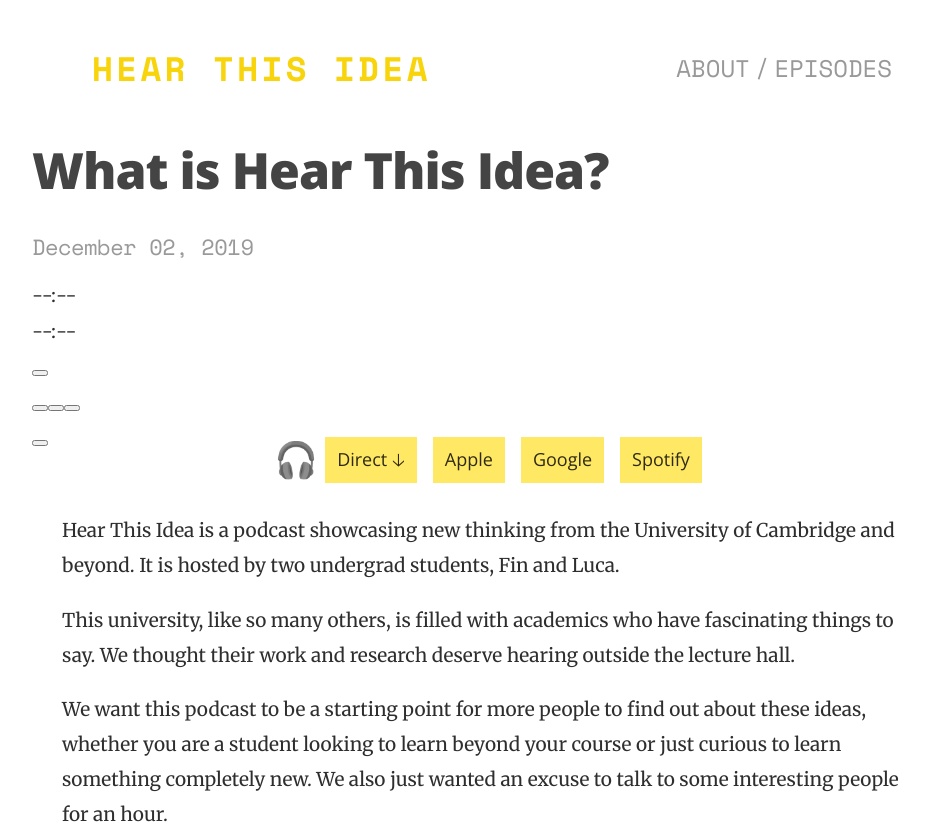
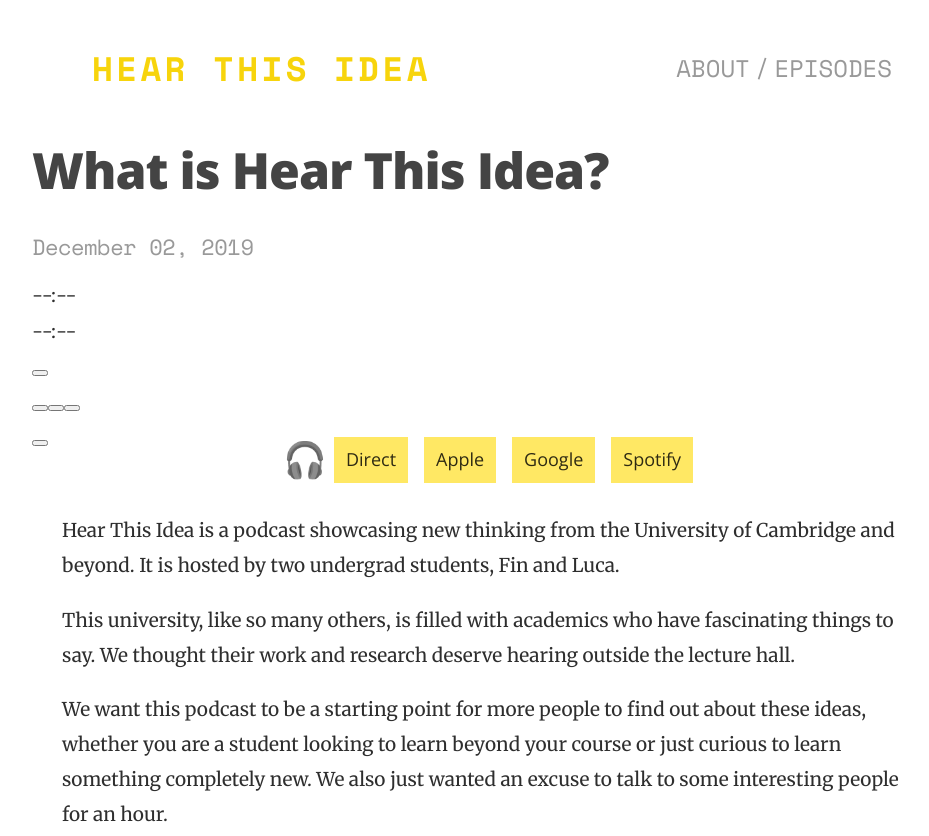
Before and after one commit to finmoorhouse/hearthisidea.com, a Gatsby site: page /episodes/neel in a window 1280 px wide. Shown: the top 836 px of the page, without its empty margins (148-1077 px from the left). Built offline with nearby package versions, Linux system fonts and the light colour scheme; Gatsby itself is replaced by a stand-in of ours; no server answers.

Commit message:
Removed utf8 character until I can get it working.

```diff
--- a/src/components/episode-links.js
+++ b/src/components/episode-links.js
@@ -8,7 +8,7 @@
 
         <div className="listen-container episode-links">
           <h4 className = "listen-title">🎧</h4>
-          <a className = "listen listen-link" href={props.direct || "/"} target="_blank" rel="noopener noreferrer">Direct 🡣</a>
+          <a className = "listen listen-link" href={props.direct || "/"} target="_blank" rel="noopener noreferrer">Direct</a>
           <a className = "listen listen-link" href={props.apple || "https://podcasts.apple.com/gb/podcast/hear-this-idea/id1496501781"} target="_blank" rel="noopener noreferrer">Apple</a>
           <a className = "listen listen-link" href={props.google || "https://podcasts.google.com/?feed=aHR0cHM6Ly9waW5lY2FzdC5jb20vZmVlZC9oZWFyLXRoaXMtaWRlYQ"} target="_blank" rel="noopener noreferrer">Google</a>
           <a className = "listen listen-link" href={props.spotify || "https://open.spotify.com/show/442fxr9pe0tbDtqEikODch"} target="_blank" rel="noopener noreferrer">Spotify</a>
```
